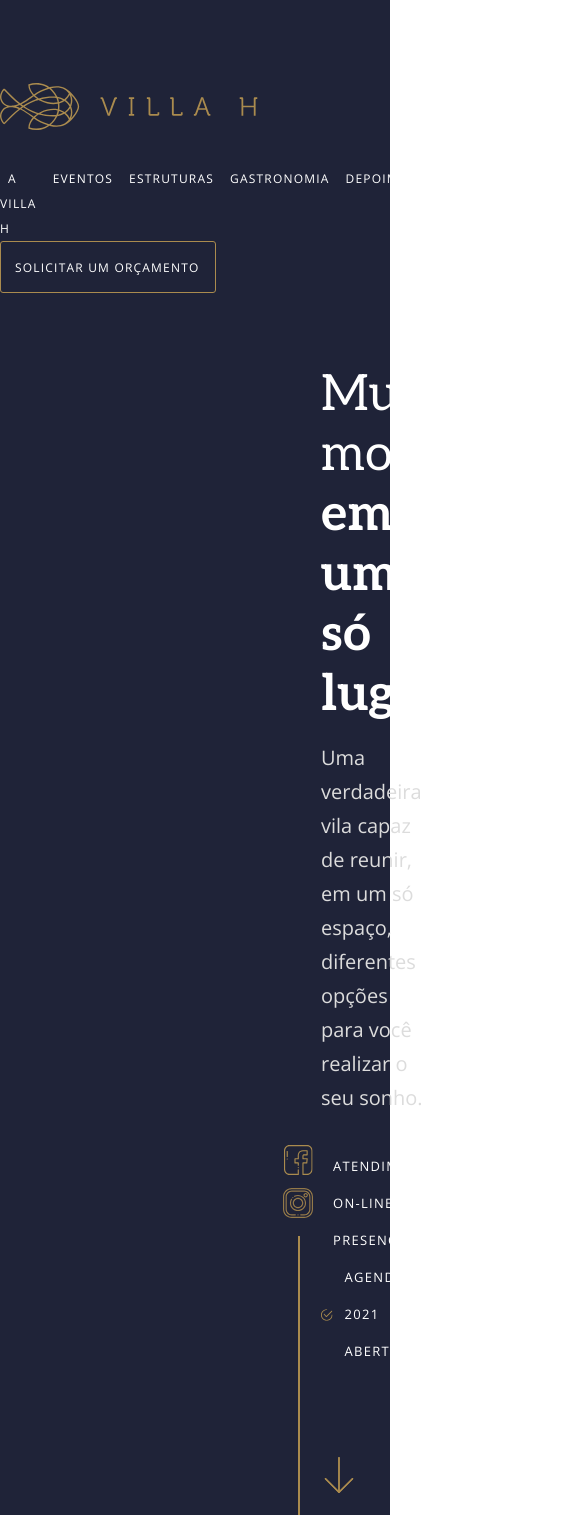
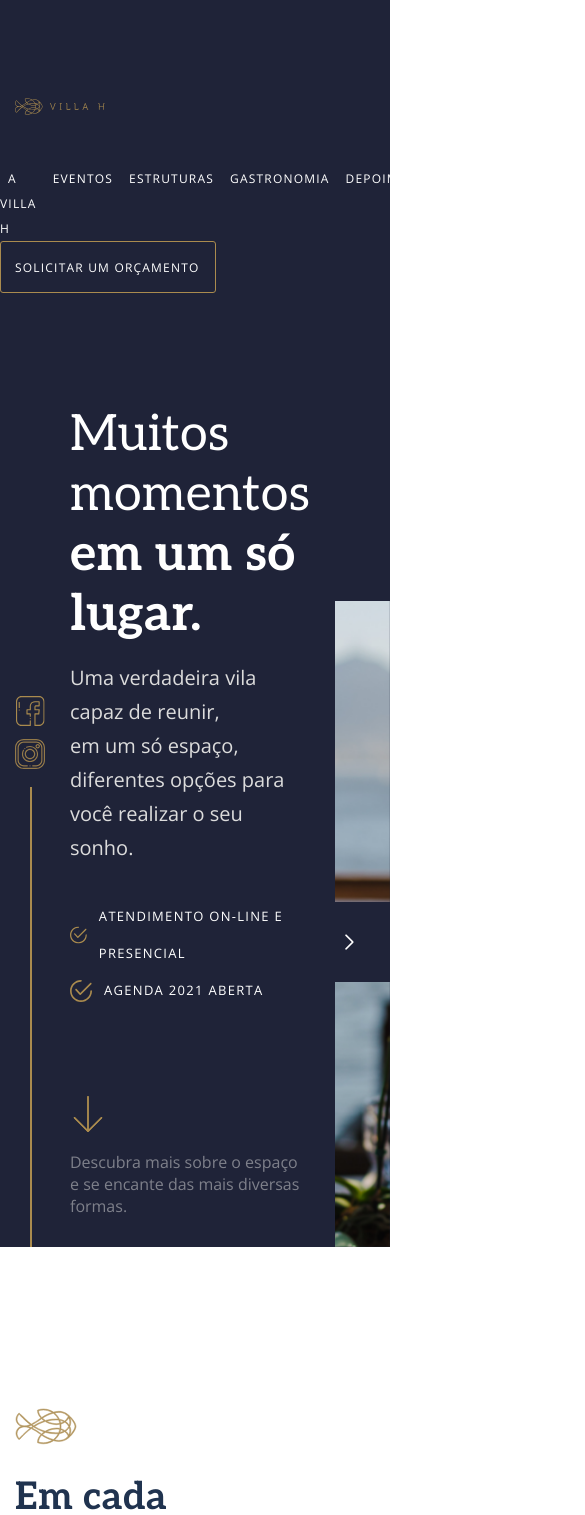
Before and after one commit to jessiicasantos/villa-h-react, a React (Create React App) app: page / in a window 390 px wide. Shown: the top 1515 px of the page, 585 px wide, since content can reach past the window. Built offline with nearby package versions, Linux system fonts and the light colour scheme.

Commit message:
Banner responsive until 1024px

```diff
--- a/src/components/Container/Container.css
+++ b/src/components/Container/Container.css
@@ -268,6 +268,8 @@
     padding: 350.4px 0 0;
     max-width: 1542px;
     width: 100%;
+    /* temporary */
+    overflow: hidden;
 }
 
 .section-bg {
@@ -297,6 +299,9 @@
 .fish-rotate-wrapper {
     position: absolute;
     right: 0;
+    width: 100%;
+    display: flex;
+    justify-content: flex-end;
 }
 
 .fish-rotate {
--- a/src/components/Header/Banner/Banner.css
+++ b/src/components/Header/Banner/Banner.css
@@ -1,6 +1,7 @@
 .banner {
-    padding: 0 0 0 283px;
+    padding: 40px 0 0 283px;
     display: flex;
+    align-items: flex-end;
 }
 
 .socials {
@@ -36,7 +37,7 @@
 }
 
 .banner-head {
-    padding: 0 0 0 7.5%;
+    padding: 0 13% 0 7%;
     max-width: 410px;
     width: 100%;
 }
@@ -90,8 +91,12 @@
     margin: 0 0 19px;
 }
 
-.swiper-gallery {
-    margin: auto 0 0 auto;
-    max-width: 941px;
-    max-height: 604px;
+@media screen and (max-width: 1366px) {
+    .banner {
+        padding: 40px 0 0 15px;
+    }
+
+    .banner-head {
+        padding: 0 25px;
+    }
 }
--- a/src/components/Header/Nav/Nav.css
+++ b/src/components/Header/Nav/Nav.css
@@ -1,6 +1,6 @@
 .top-nav {
     margin: 0 auto;
-    padding: 43px 0 0;
+    padding: 43px 15px 0 0;
     display: flex;
     align-items: center;
     justify-content: space-between;
@@ -13,7 +13,7 @@
 }
 
 .nav-logo a {
-    padding: 40px 50px 32px 0;
+    padding: 40px 50px 32px 15px;
 }
 
 .nav-logo a {
@@ -40,3 +40,13 @@
 .nav-link a:hover {
     color: #AA8B4E;
 }
+
+@media screen and (max-width: 1366px) {
+    .nav-logo a {
+        padding: 40px 15px 32px 15px;
+    }
+
+    .nav-logo svg {
+        width: 23vw;
+    }
+}
--- a/src/styles.css
+++ b/src/styles.css
@@ -13,6 +13,7 @@
     color: #000;
     margin: 0;
     padding: 0;
+    overflow-x: hidden;
   }
 
   .swiper {
@@ -31,7 +32,7 @@
   }
 
   .swiper-gallery .swiper-slide {
-    height: auto;
+    height: 76.5vh;
     max-width: 803px;
   }
 
```
